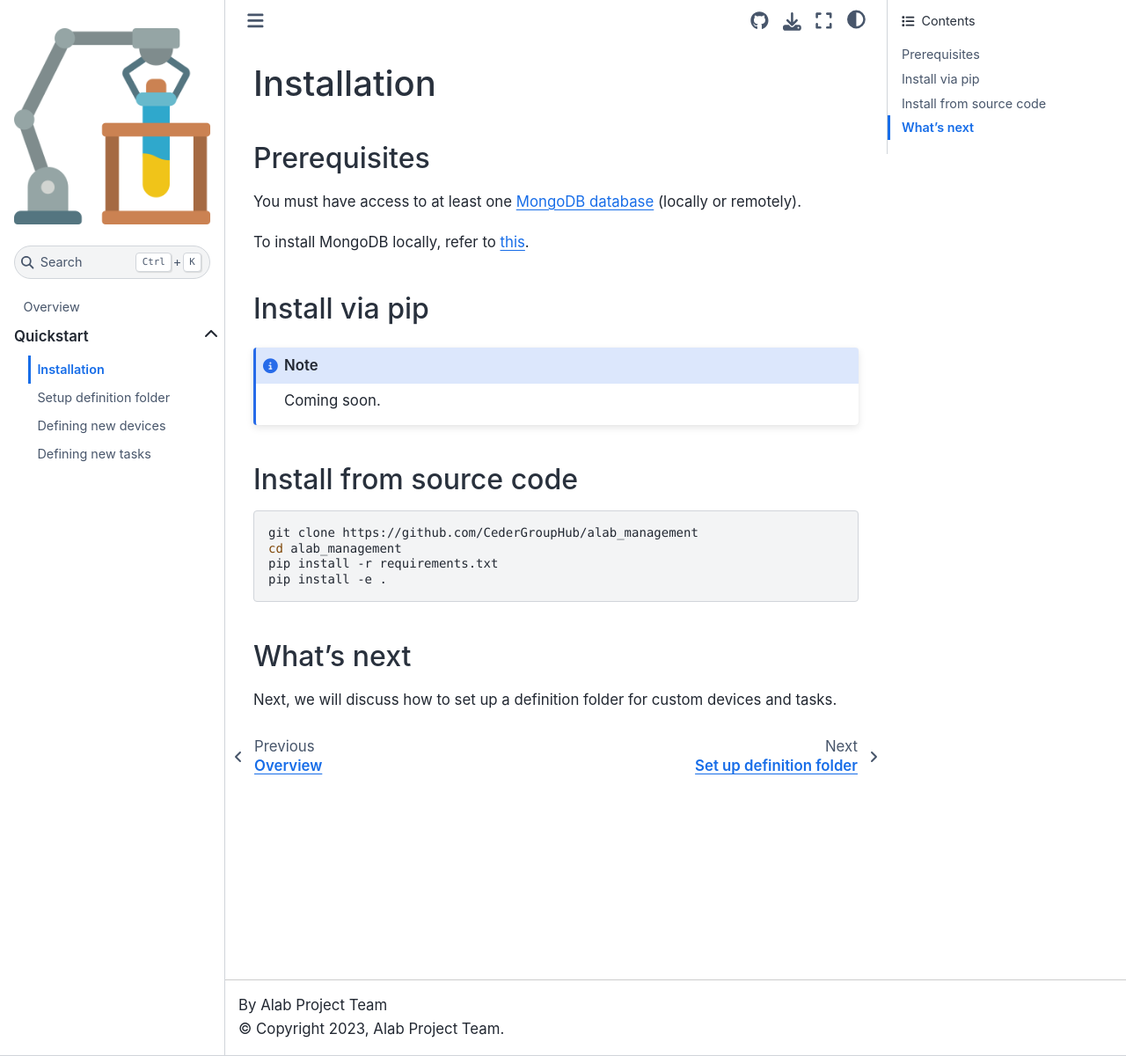
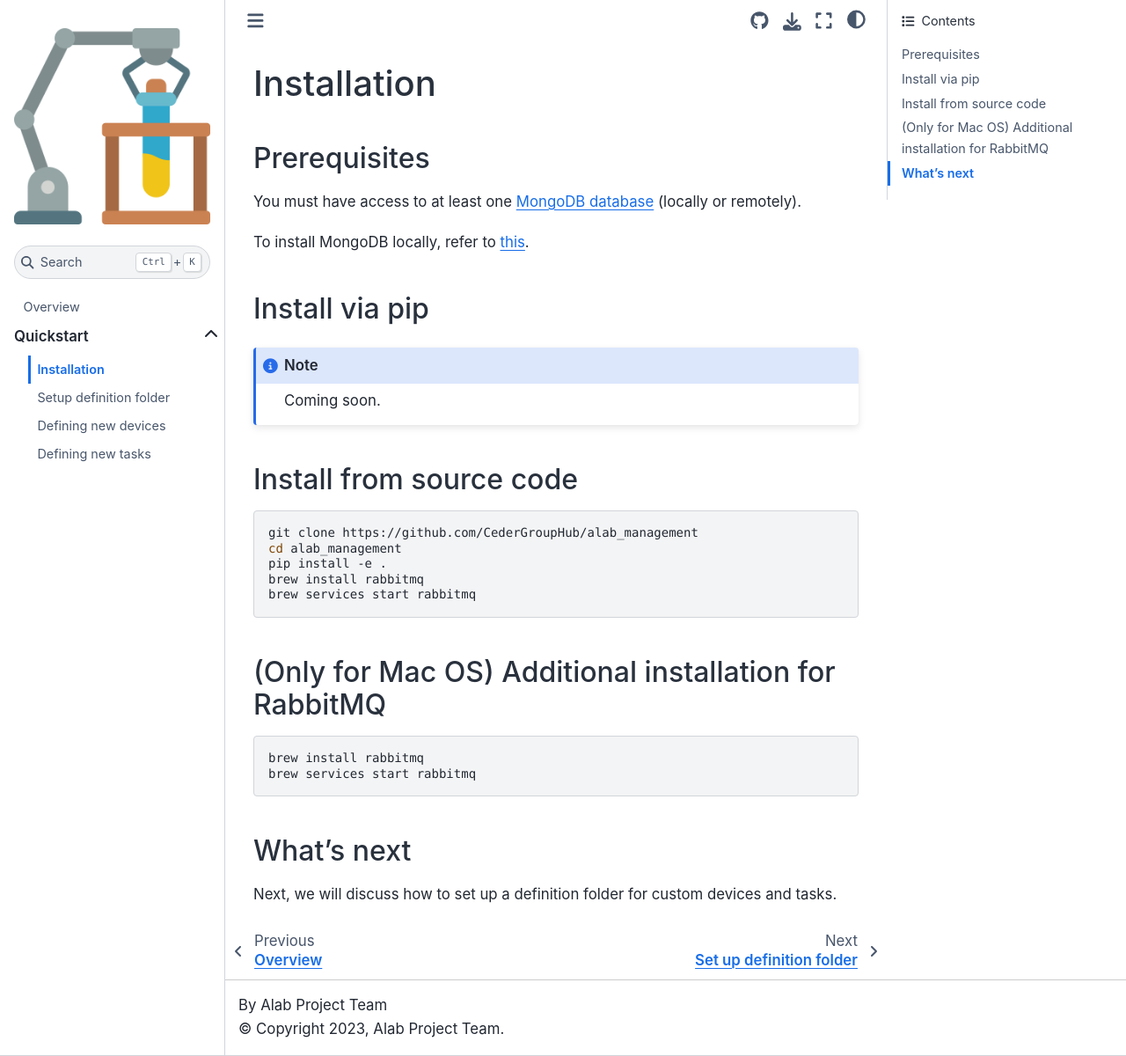
Before and after one commit to CederGroupHub/alabos, a Sphinx documentation site: the page built from docs/source/installation.rst, in a window 1280 px wide and 1200 px high. Shown: the whole window at 88% size. Built offline with Sphinx 7.4.7 and the Sphinx Book theme 1.1.4, drawn with Linux system fonts in a browser that asks for light colours; pages that are not in the unit, such as notebooks, are missing from menus.

Commit message:
Update installation.rst (#46)
* Update installation.rst

---------

Co-authored-by: Bernardus Rendy <37468936+bernardusrendy@users.noreply.github.com>

```diff
--- a/docs/source/installation.rst
+++ b/docs/source/installation.rst
@@ -26,8 +26,17 @@ Install from source code
 
   git clone https://github.com/CederGroupHub/alab_management
   cd alab_management
-  pip install -r requirements.txt
   pip install -e .
+  brew install rabbitmq
+  brew services start rabbitmq
+
+(Only for Mac OS) Additional installation for RabbitMQ
+------------------------
+
+.. code-block:: sh
+
+  brew install rabbitmq
+  brew services start rabbitmq
 
 
 What's next
```
